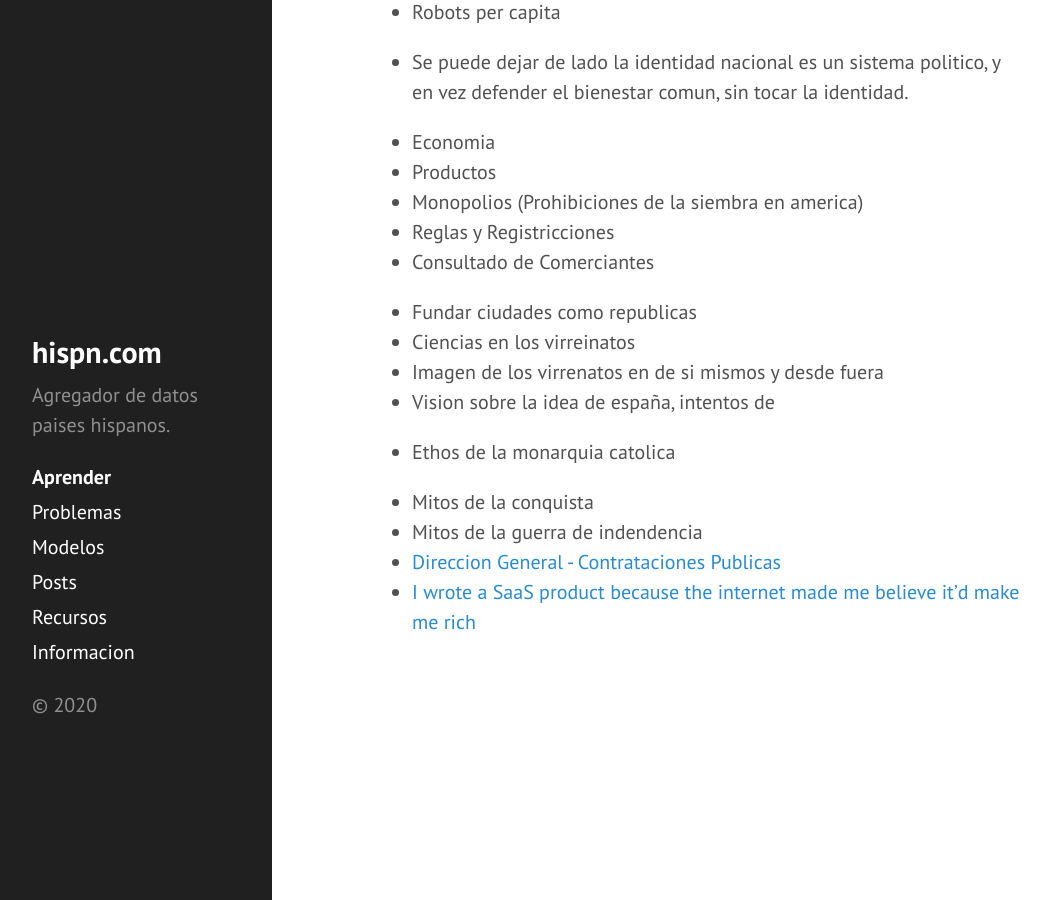
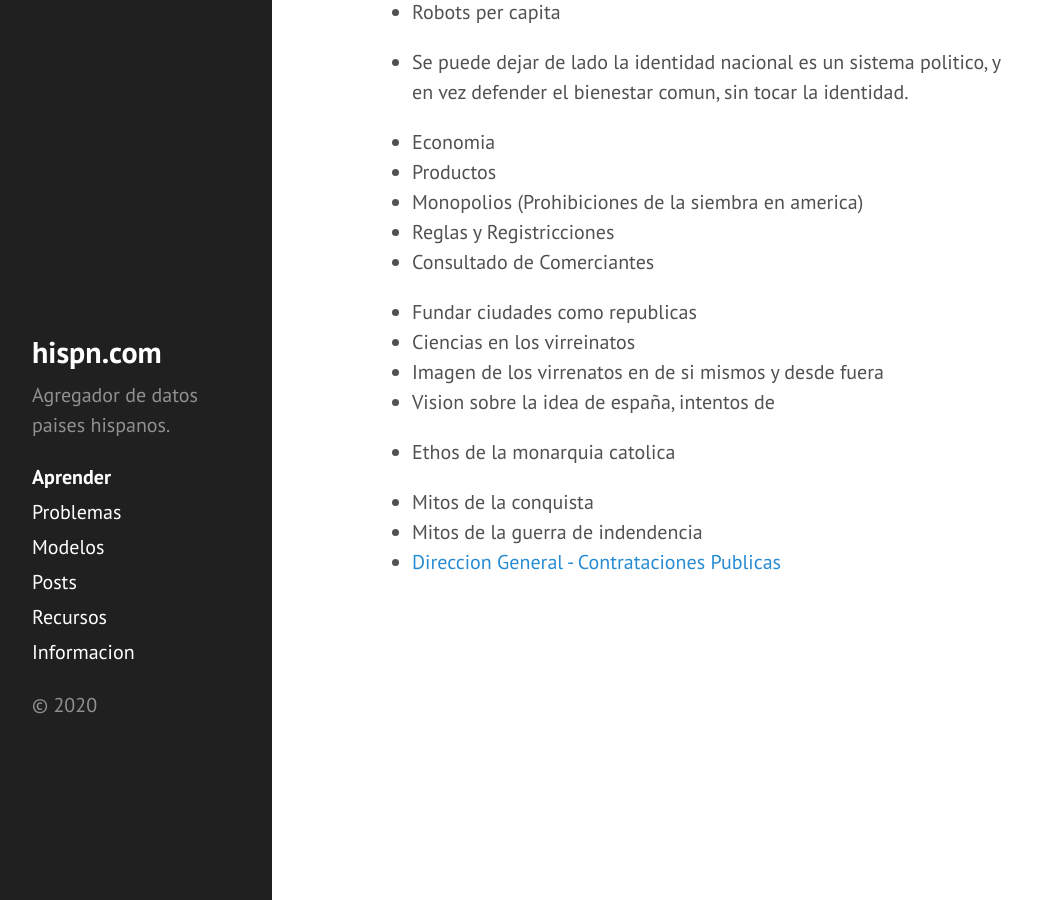
Before and after one commit to DanielBremont/hispn.github.io, a Jekyll site: the page built from pages/aprender.md, in a window 1280 px wide and 900 px high, scrolled down 753 px. Shown: the whole window, without its empty margins (8-1058 px from the left). Built offline with Jekyll 4.4.1, drawn with Linux system fonts in a browser that asks for light colours.

Commit message:
Nuevo commit

```diff
--- a/pages/aprender.md
+++ b/pages/aprender.md
@@ -55,4 +55,3 @@ orden: 1
 - Mitos de la conquista
 - Mitos de la guerra de indendencia
 - [Direccion General - Contrataciones Publicas](https://www.dgcp.gob.do/)
-- [I wrote a SaaS product because the internet made me believe it'd make me rich](https://blog.stetsonblake.com/thoughts-on-learning-to-design-build-and-launch-a-saas-business/)
```
